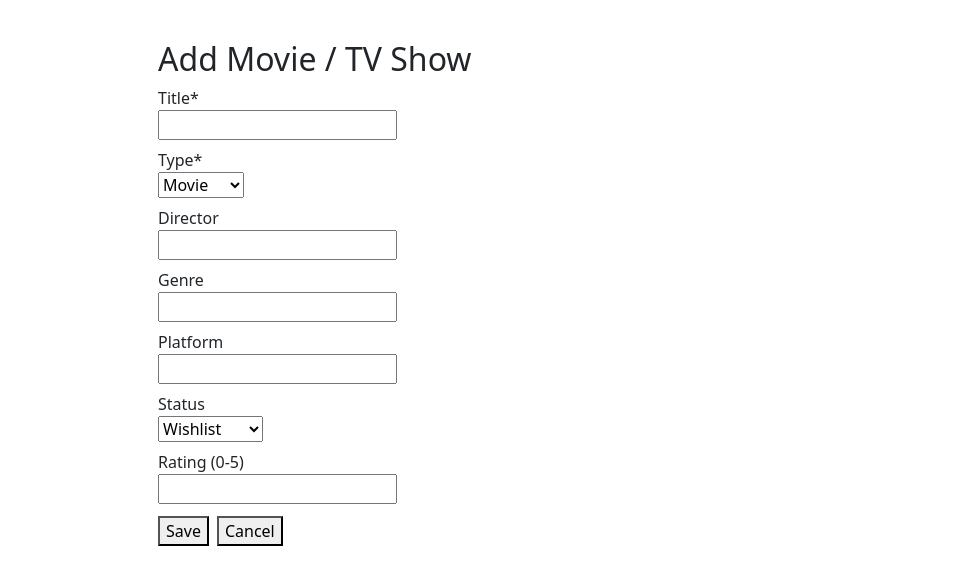
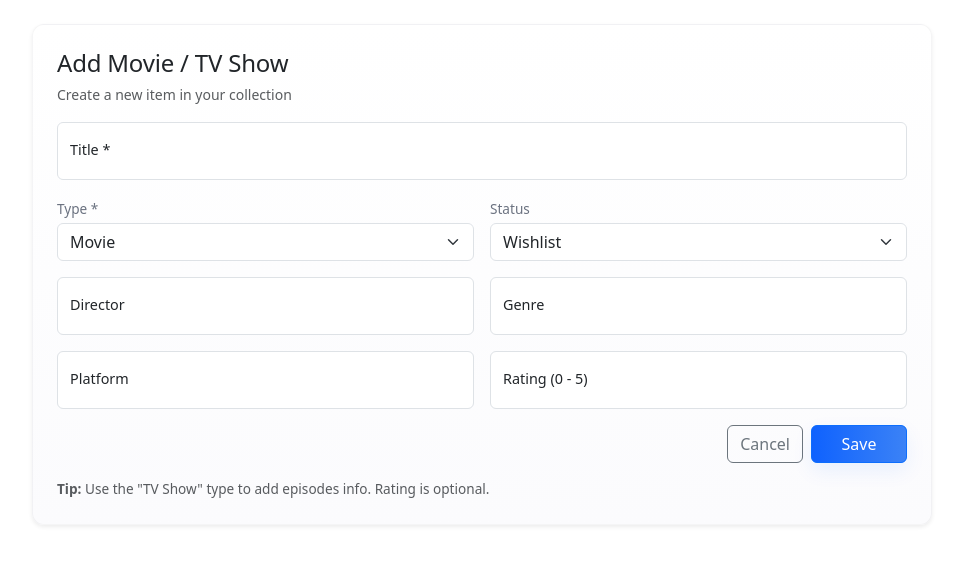
Before and after one commit to orwel009/movie-mate-frontend, a React (Create React App) app: page /add in a window 1280 px wide. Shown: the top 584 px of the page, without its empty margins (158-1121 px from the left). Built offline with nearby package versions, Linux system fonts and the light colour scheme; no server answers; sample sign-in values are in the browser's storage; the HTML template or start-up script is replaced by a standard one.

Commit message:
Add from UI Completed

```diff
--- /dev/null
+++ b/src/pages/Add/Add.css
@@ -0,0 +1,87 @@
+/* Container/card */
+.add-page .add-card {
+  max-width: 900px;
+  border-radius: 12px;
+  overflow: hidden;
+  border: 1px solid rgba(15, 23, 42, 0.04);
+  background: linear-gradient(180deg, #ffffff 0%, #fbfbfd 100%);
+}
+
+/* Head area */
+.add-card .h4 {
+  letter-spacing: -0.2px;
+}
+
+.add-card .card-body {
+  padding: 1.5rem;
+}
+
+/* Floating inputs: bigger labels on mobile for touch */
+.form-floating > label {
+  font-size: 0.9rem;
+}
+
+/* Poster / small niceties (if you later add poster preview) */
+.poster-placeholder {
+  min-height: 140px;
+  background: linear-gradient(135deg, #eef2ff 0%, #f8fafc 100%);
+  border-radius: 8px;
+  border: 1px dashed rgba(15, 23, 42, 0.04);
+  display: flex;
+  align-items: center;
+  justify-content: center;
+  color: #475569;
+}
+
+/* Buttons */
+.add-card .btn-primary {
+  min-width: 96px;
+}
+
+/* Responsive tweaks */
+@media (max-width: 767.98px) {
+  .add-card .card-body {
+    padding: 1rem;
+  }
+  .form-floating > label {
+    font-size: 0.95rem;
+  }
+}
+
+/* Subtle shadow */
+.add-card {
+  box-shadow: 0 10px 30px rgba(2,6,23,0.04);
+}
+
+/* Alert compact */
+.add-card .alert {
+  margin-bottom: 1rem;
+  padding: 0.6rem 0.75rem;
+  font-size: 0.95rem;
+}
+
+/* Small helper text style */
+.add-card .small {
+  font-size: 0.85rem;
+  color: #6b7280;
+}
+
+/* Improve input focus appearance */
+.form-control:focus {
+  box-shadow: 0 0 0 0.15rem rgba(59,130,246,0.12);
+  border-color: #3b82f6;
+}
+
+/* Light borders for selects */
+.form-select {
+  border-radius: 8px;
+}
+
+/* Make the floating inputs taller on desktop */
+@media (min-width: 992px) {
+  .form-floating .form-control,
+  .form-floating .form-select {
+    height: 48px;
+    padding-top: 1.05rem;
+  }
+}
--- a/src/pages/Add/Add.jsx
+++ b/src/pages/Add/Add.jsx
@@ -1,64 +1,220 @@
-import React,{useState} from 'react';
+import React, { useState } from 'react';
 import { useNavigate } from 'react-router-dom';
 import api from '../../api';
+import './Add.css';
 
 const Add = () => {
   const navigate = useNavigate();
-  const [form,setForm]=useState({title:'',media_type:'movie',director:'',genre:'',platform:'',status:'wishlist',total_episodes:'',episodes_watched:0,rating:''});
-  const [error,setError]=useState(null); const [loading,setLoading]=useState(false);
+  const [form, setForm] = useState({
+    title: '',
+    media_type: 'movie',
+    director: '',
+    genre: '',
+    platform: '',
+    status: 'wishlist',
+    total_episodes: '',
+    episodes_watched: 0,
+    rating: ''
+  });
+  const [error, setError] = useState(null);
+  const [loading, setLoading] = useState(false);
 
-  const handleChange = e => { const {name,value}=e.target; setForm(prev=>({...prev,[name]:value})); };
+  const handleChange = e => {
+    const { name, value } = e.target;
+    setForm(prev => ({ ...prev, [name]: value }));
+  };
 
   const validate = () => {
-    if(!form.title.trim()) return "Title is required.";
-    if(form.media_type==='tv'){
-      if(!form.total_episodes) return "Total episodes is required for TV shows.";
-      if(isNaN(form.total_episodes) || Number(form.total_episodes) <= 0) return "Total episodes must be a number > 0.";
-      if(isNaN(form.episodes_watched) || Number(form.episodes_watched) < 0) return "Episodes watched invalid.";
-      if(Number(form.episodes_watched) > Number(form.total_episodes)) return "Episodes watched cannot exceed total episodes.";
+    if (!form.title.trim()) return "Title is required.";
+    if (form.media_type === 'tv') {
+      if (!form.total_episodes) return "Total episodes is required for TV shows.";
+      if (isNaN(form.total_episodes) || Number(form.total_episodes) <= 0) return "Total episodes must be a number > 0.";
+      if (isNaN(form.episodes_watched) || Number(form.episodes_watched) < 0) return "Episodes watched invalid.";
+      if (Number(form.episodes_watched) > Number(form.total_episodes)) return "Episodes watched cannot exceed total episodes.";
+    }
+    if (form.rating && (isNaN(form.rating) || Number(form.rating) < 0 || Number(form.rating) > 5)) {
+      return "Rating must be a number between 0 and 5.";
     }
     return null;
   };
 
   const handleSubmit = async e => {
-    e.preventDefault(); setError(null);
-    const v = validate(); if(v){ setError(v); return; }
+    e.preventDefault();
+    setError(null);
+    const v = validate();
+    if (v) { setError(v); return; }
     setLoading(true);
     try {
       const payload = {
-        title: form.title, media_type: form.media_type, director: form.director, genre: form.genre, platform: form.platform,
-        status: form.status, total_episodes: form.media_type==='tv' ? Number(form.total_episodes) : null,
-        episodes_watched: form.media_type==='tv' ? Number(form.episodes_watched) : 0,
+        title: form.title,
+        media_type: form.media_type,
+        director: form.director || null,
+        genre: form.genre || null,
+        platform: form.platform || null,
+        status: form.status,
+        total_episodes: form.media_type === 'tv' ? Number(form.total_episodes) : null,
+        episodes_watched: form.media_type === 'tv' ? Number(form.episodes_watched) : 0,
         rating: form.rating ? Number(form.rating) : null
       };
       const res = await api.post('movies/', payload);
-      alert('Created: '+res.data.title);
+      alert('Created: ' + res.data.title);
       navigate('/');
-    } catch(err){
+    } catch (err) {
       console.error(err);
       const msg = err.response?.data || err.message;
-      setError(typeof msg==='string' ? msg : JSON.stringify(msg));
+      setError(typeof msg === 'string' ? msg : JSON.stringify(msg));
     } finally { setLoading(false); }
   };
 
   return (
-    <div style={{maxWidth:680,margin:'24px auto',padding:16}}>
-      <h2>Add Movie / TV Show</h2>
-      {error && <div style={{color:'red',marginBottom:8}}>{error}</div>}
-      <form onSubmit={handleSubmit}>
-        <div><label>Title*</label><br/><input name="title" value={form.title} onChange={handleChange} required/></div>
-        <div style={{marginTop:8}}><label>Type*</label><br/><select name="media_type" value={form.media_type} onChange={handleChange}><option value="movie">Movie</option><option value="tv">TV Show</option></select></div>
-        <div style={{marginTop:8}}><label>Director</label><br/><input name="director" value={form.director} onChange={handleChange}/></div>
-        <div style={{marginTop:8}}><label>Genre</label><br/><input name="genre" value={form.genre} onChange={handleChange}/></div>
-        <div style={{marginTop:8}}><label>Platform</label><br/><input name="platform" value={form.platform} onChange={handleChange}/></div>
-        <div style={{marginTop:8}}><label>Status</label><br/><select name="status" value={form.status} onChange={handleChange}><option value="watching">Watching</option><option value="completed">Completed</option><option value="wishlist">Wishlist</option></select></div>
-        {form.media_type==='tv' && (<>
-          <div style={{marginTop:8}}><label>Total episodes*</label><br/><input name="total_episodes" value={form.total_episodes} onChange={handleChange}/></div>
-          <div style={{marginTop:8}}><label>Episodes watched</label><br/><input name="episodes_watched" value={form.episodes_watched} onChange={handleChange}/></div>
-        </>)}
-        <div style={{marginTop:8}}><label>Rating (0-5)</label><br/><input name="rating" value={form.rating} onChange={handleChange}/></div>
-        <div style={{marginTop:12}}><button type="submit" disabled={loading}>{loading?'Saving...':'Save'}</button><button type="button" onClick={()=>navigate('/')} style={{marginLeft:8}}>Cancel</button></div>
-      </form>
+    <div className="container add-page my-4">
+      <div className="card shadow-sm mx-auto add-card">
+        <div className="card-body p-4">
+          <div className="d-flex align-items-start justify-content-between mb-3">
+            <div>
+              <h2 className="h4 mb-1">Add Movie / TV Show</h2>
+              <small className="text-muted">Create a new item in your collection</small>
+            </div>
+          </div>
+
+          {error && <div className="alert alert-danger py-2">{error}</div>}
+
+          <form onSubmit={handleSubmit} className="needs-validation" noValidate>
+            <div className="row g-3">
+              <div className="col-12">
+                <div className="form-floating">
+                  <input
+                    id="title"
+                    name="title"
+                    className="form-control"
+                    placeholder="Title"
+                    value={form.title}
+                    onChange={handleChange}
+                    required
+                    aria-required="true"
+                  />
+                  <label htmlFor="title">Title *</label>
+                </div>
+              </div>
+
+              <div className="col-md-6">
+                <label className="form-label small mb-1">Type *</label>
+                <select name="media_type" value={form.media_type} onChange={handleChange} className="form-select">
+                  <option value="movie">Movie</option>
+                  <option value="tv">TV Show</option>
+                </select>
+              </div>
+
+              <div className="col-md-6">
+                <label className="form-label small mb-1">Status</label>
+                <select name="status" value={form.status} onChange={handleChange} className="form-select">
+                  <option value="watching">Watching</option>
+                  <option value="completed">Completed</option>
+                  <option value="wishlist">Wishlist</option>
+                </select>
+              </div>
+
+              <div className="col-md-6">
+                <div className="form-floating">
+                  <input id="director" name="director" className="form-control" placeholder="Director" value={form.director} onChange={handleChange} />
+                  <label htmlFor="director">Director</label>
+                </div>
+              </div>
+
+              <div className="col-md-6">
+                <div className="form-floating">
+                  <input id="genre" name="genre" className="form-control" placeholder="Genre" value={form.genre} onChange={handleChange} />
+                  <label htmlFor="genre">Genre</label>
+                </div>
+              </div>
+
+              <div className="col-md-6">
+                <div className="form-floating">
+                  <input id="platform" name="platform" className="form-control" placeholder="Platform" value={form.platform} onChange={handleChange} />
+                  <label htmlFor="platform">Platform</label>
+                </div>
+              </div>
+
+              {form.media_type === 'tv' && (
+                <>
+                  <div className="col-md-6">
+                    <div className="form-floating">
+                      <input
+                        id="total_episodes"
+                        name="total_episodes"
+                        type="number"
+                        min="1"
+                        className="form-control"
+                        placeholder="Total episodes"
+                        value={form.total_episodes}
+                        onChange={handleChange}
+                      />
+                      <label htmlFor="total_episodes">Total episodes *</label>
+                    </div>
+                  </div>
+
+                  <div className="col-md-6">
+                    <div className="form-floating">
+                      <input
+                        id="episodes_watched"
+                        name="episodes_watched"
+                        type="number"
+                        min="0"
+                        className="form-control"
+                        placeholder="Episodes watched"
+                        value={form.episodes_watched}
+                        onChange={handleChange}
+                      />
+                      <label htmlFor="episodes_watched">Episodes watched</label>
+                    </div>
+                  </div>
+                </>
+              )}
+
+              <div className="col-md-6">
+                <div className="form-floating">
+                  <input
+                    id="rating"
+                    name="rating"
+                    type="number"
+                    min="0"
+                    max="5"
+                    step="0.1"
+                    className="form-control"
+                    placeholder="Rating (0-5)"
+                    value={form.rating}
+                    onChange={handleChange}
+                  />
+                  <label htmlFor="rating">Rating (0 - 5)</label>
+                </div>
+              </div>
+
+              <div className="col-12 d-md-none">
+                {/* Mobile cancel/save placed here */}
+                <div className="d-flex justify-content-between">
+                  <button type="button" className="btn btn-outline-secondary" onClick={() => navigate('/')}>Cancel</button>
+                  <button type="submit" className="btn btn-primary" disabled={loading}>
+                    {loading ? <span className="spinner-border spinner-border-sm" role="status" aria-hidden="true"></span> : 'Save'}
+                  </button>
+                </div>
+              </div>
+
+              <div className="col-12 d-none d-md-flex justify-content-end">
+                <div className="d-flex gap-2">
+                  <button type="button" className="btn btn-outline-secondary" onClick={() => navigate('/')}>Cancel</button>
+                  <button type="submit" className="btn btn-primary" disabled={loading}>
+                    {loading ? <span className="spinner-border spinner-border-sm" role="status" aria-hidden="true"></span> : 'Save'}
+                  </button>
+                </div>
+              </div>
+            </div>
+          </form>
+
+          <div className="mt-3 text-muted small">
+            <strong>Tip:</strong> Use the "TV Show" type to add episodes info. Rating is optional.
+          </div>
+        </div>
+      </div>
     </div>
   );
 };
```
